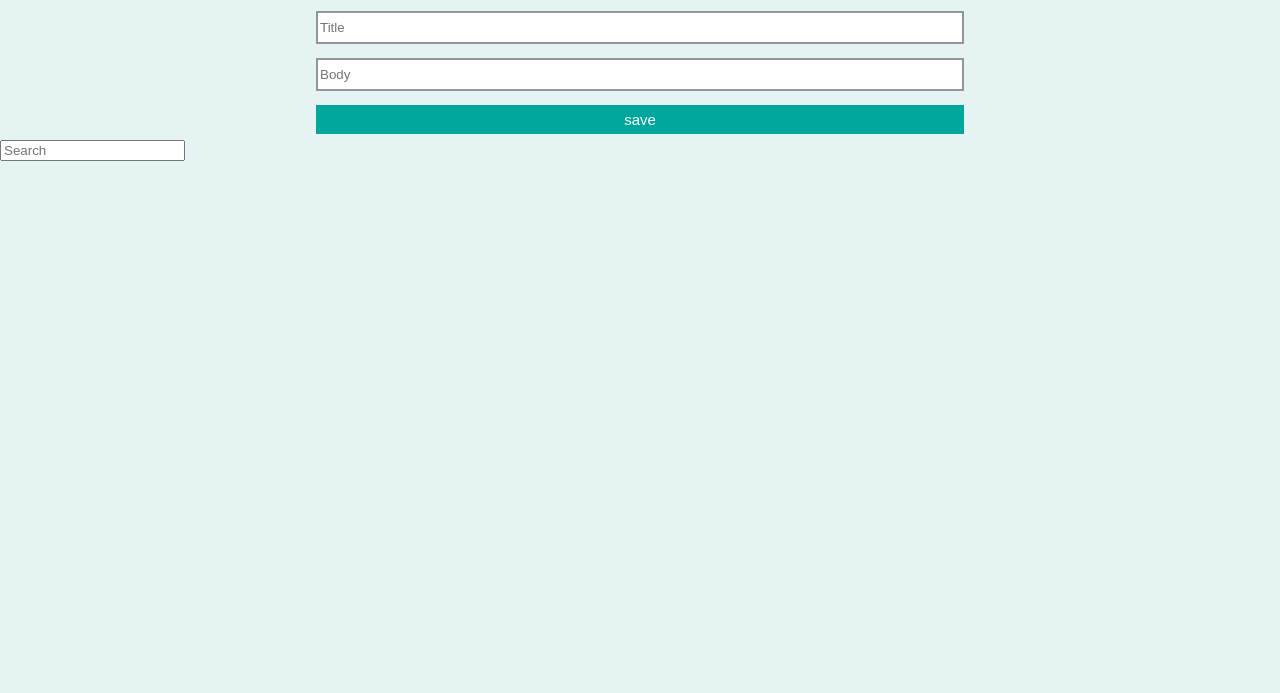
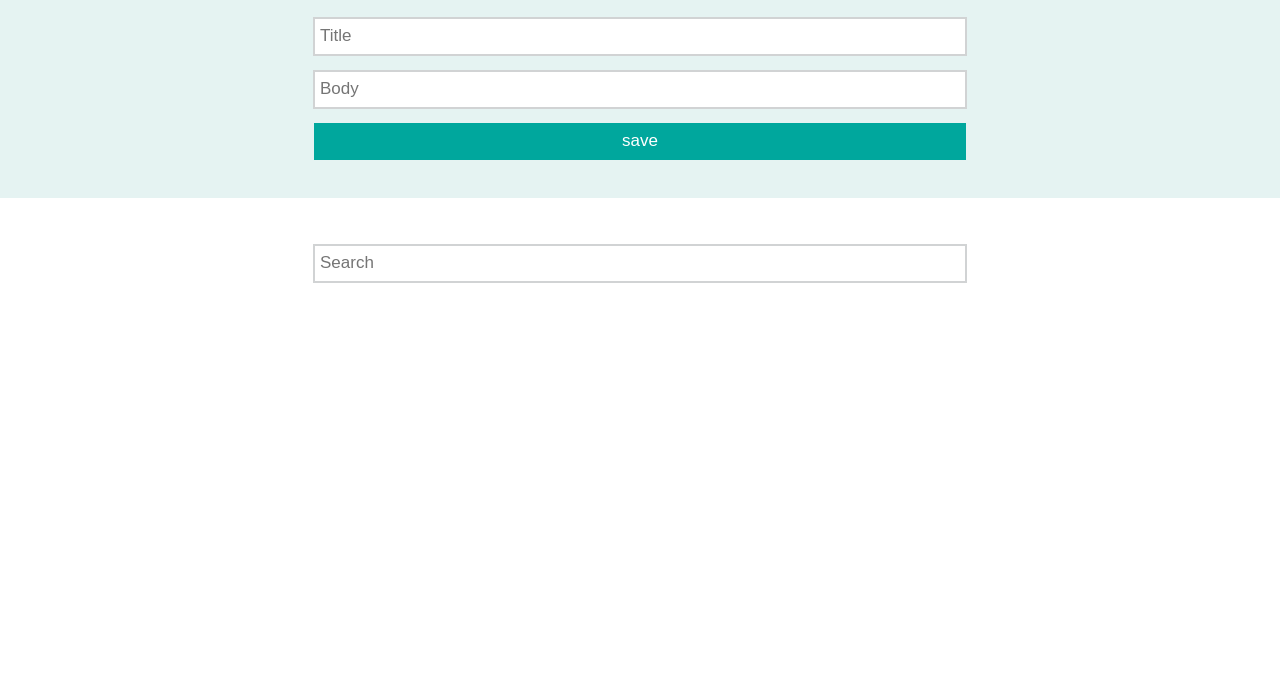
Before and after one commit to stacimcwilliams/2DoBox-Pivot, a plain HTML site: page index.html in a window 1280 px wide. Shown: the part 107-800 px from the top of the page. Drawn offline with nearby package versions, Linux system fonts and the light colour scheme.

Commit message:
search bar is styled up

```diff
--- a/css/styles.css
+++ b/css/styles.css
@@ -1,23 +1,23 @@
 body {
   position: fixed;
-  background-color: #E5F3F2;
   width: 100%;
   height: 40%;
-  font: 400 20px 'Open Sans', sans-serif;
+  font: 400 'Open Sans', sans-serif;
 }
 
 .main-container {
+  background-color: #E5F3F2;
   display: flex;
   flex-wrap: wrap;
   justify-content: center;
   align-items: center;
   flex-direction: column;
-  margin-top: 3%;
+  padding: 3% 0;
 }
 
 .logo-name {
   color: #00A79D;
-  font: 700 40px 'Roboto', sans-serif;
+  font: 700 40px 'Roboto Slab', serif;
   margin-bottom: 2%;
 }
 
@@ -25,16 +25,17 @@ span {
   color: #6D6E71;
 }
 
-#input-field {
+input {
   width: 50%;
   height: 25px;
-  border: 2px solid #939598;
-  color: #939598;
+  border: 2px solid #D1D3D4;
+  color: #D1D3D4;
+  font-size: 17px;
   margin: 7px 0;
-  padding: 2px;
+  padding: 5px;
 }
 
-#input-field:focus {
+input {
   outline: none;
 }
 
@@ -44,9 +45,9 @@ span {
   box-shadow: none;
   color: #fff;
   margin-top: 7px;
-  width: 50.6%;
-  height: 29px;
-  font-size: 15px;
+  width: 51%;
+  height: 37px;
+  font-size: 17px;
 }
 
 .save-button:focus {
@@ -56,3 +57,13 @@ span {
 .save-button:hover {
   background-color: #045E55;
 }
+
+.bottom-container {
+  background-color: #fff;
+  display: flex;
+  flex-wrap: wrap;
+  justify-content: center;
+  align-items: center;
+  flex-direction: column;
+  margin-top: 3%;
+}
--- a/index.html
+++ b/index.html
@@ -5,7 +5,7 @@
     <title>Idea Box</title>
     <link type="text/css" rel="stylesheet" href="css/reset.css">
     <link type="text/css" rel="stylesheet" href="css/styles.css">
-    <link href="https://fonts.googleapis.com/css?family=Roboto:700" rel="stylesheet">
+    <link href="https://fonts.googleapis.com/css?family=Roboto+Slab:700" rel="stylesheet">
     <link href="https://fonts.googleapis.com/css?family=Open+Sans" rel="stylesheet">
   </head>
   <body>
```
